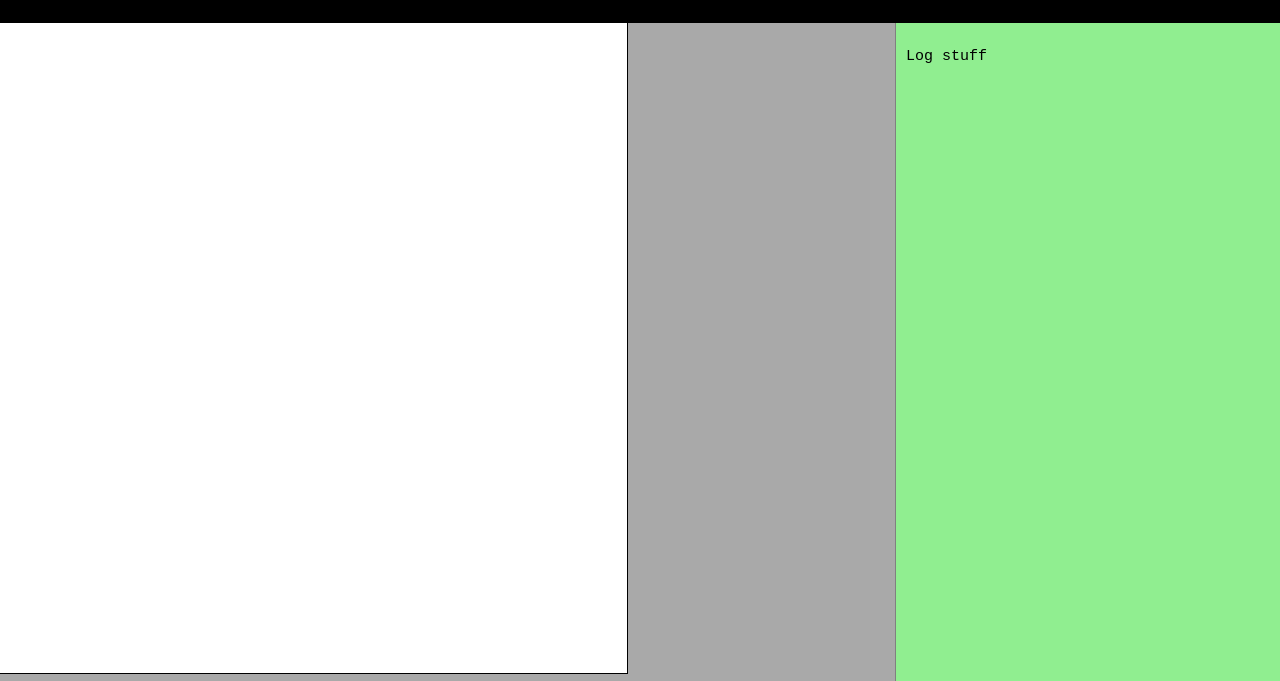
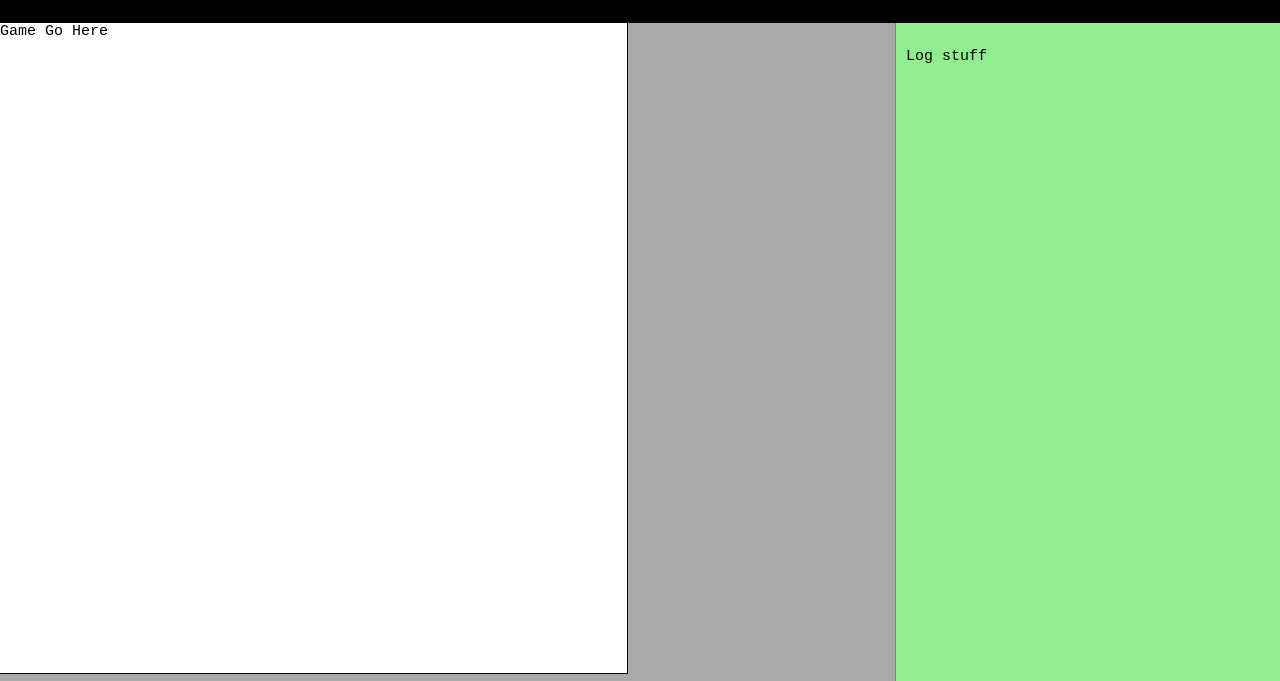
Before and after one commit to Kiopsy/Spotify-Showdown, a plain HTML site: page Index.html in a window 1280 px wide. Shown: the part 53-734 px from the top of the page. Drawn offline with Linux system fonts and the light colour scheme.

Commit message:
Add files via upload

```diff
--- a/Index.html
+++ b/Index.html
@@ -17,7 +17,7 @@
 
         <section id="gameColumn">
             <ul id="gameColumnList">
-                <li><div id="gameWindow">test</div></li>
+                <li><div id="gameWindow">Game Go Here</div></li>
 
                 <li>
                     <ul id="albumList">
--- a/style.css
+++ b/style.css
@@ -66,6 +66,7 @@
     padding: 0;
     float: left;
 
+    color: black;
     border-style: solid;
     border-width: 1px;
     border-color: black;
```
